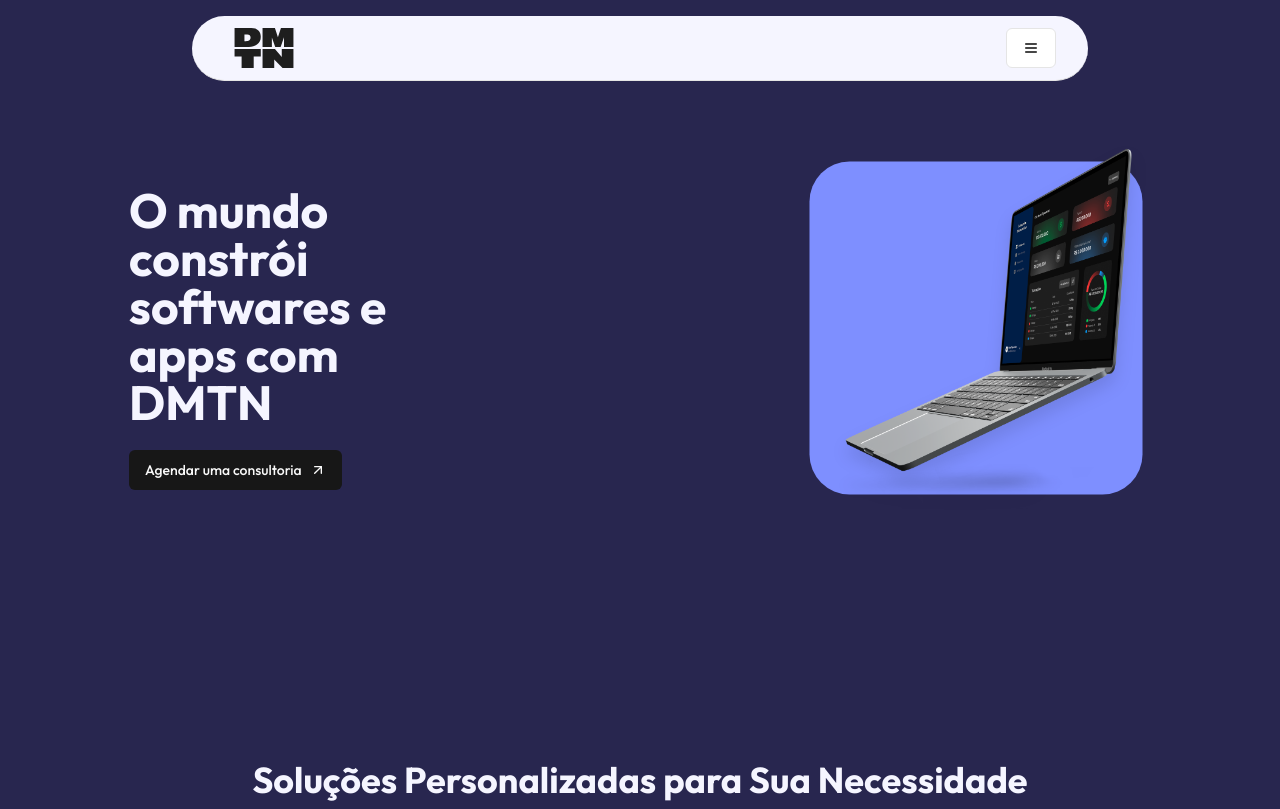
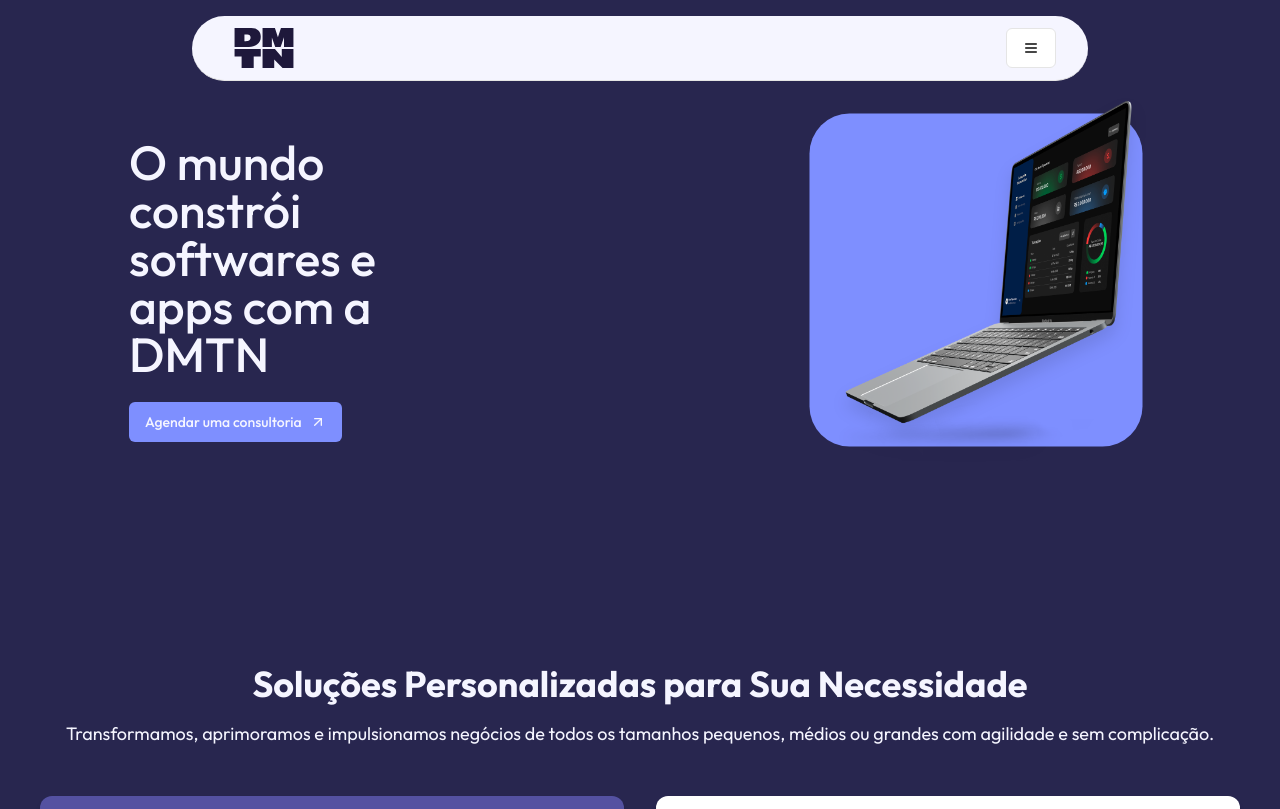
Before and after one commit to ryanfigueredo/dmtn, a Next.js app: page /lading-page in a window 1280 px wide. Shown: the top 809 px of the page. Built offline with nearby package versions, Linux system fonts and the light colour scheme.

Commit message:
Update button styles, enhance header layout, and update links to WhatsApp for service inquiries

```diff
--- a/app/_components/ui/button.tsx
+++ b/app/_components/ui/button.tsx
@@ -1,21 +1,17 @@
 import * as React from "react";
 import { Slot } from "@radix-ui/react-slot";
 import { cva, type VariantProps } from "class-variance-authority";
-
 import { cn } from "@/app/_lib/utils";
 
 const buttonVariants = cva(
-  "inline-flex items-center justify-center gap-2 whitespace-nowrap rounded-md text-sm font-medium ring-offset-background transition-colors focus-visible:outline-none focus-visible:ring-2 focus-visible:ring-ring focus-visible:ring-offset-2 disabled:pointer-events-none disabled:opacity-50 [&_svg]:pointer-events-none [&_svg]:size-4 [&_svg]:shrink-0",
+  "inline-flex items-center justify-center gap-2 whitespace-nowrap rounded-md text-sm font-medium ring-offset-background transition-colors focus-visible:outline-none focus-visible:ring-2 focus-visible:ring-ring focus-visible:ring-offset-2 disabled:pointer-events-none disabled:opacity-50 [&_svg]:pointer-events-none [&_svg]:size-4 [&_svg]:shrink-0 font-outfit", // Adicionado font-outfit aqui
   {
     variants: {
       variant: {
-        default: "bg-primary text-primary-foreground hover:bg-primary/90",
-        destructive:
-          "bg-destructive text-destructive-foreground hover:bg-destructive/90",
-        outline:
-          "border border-input bg-background hover:bg-accent hover:text-accent-foreground",
-        secondary:
-          "bg-secondary text-secondary-foreground hover:bg-secondary/80",
+        default: "bg-[#7E8FFF] text-[#F5F5FF] hover:bg-[#7E8FFF]/90", // Cores personalizadas
+        destructive: "bg-destructive text-destructive-foreground hover:bg-destructive/90",
+        outline: "border border-input bg-background hover:bg-accent hover:text-accent-foreground",
+        secondary: "bg-secondary text-secondary-foreground hover:bg-secondary/80",
         ghost: "hover:bg-accent hover:text-accent-foreground",
         link: "text-primary underline-offset-4 hover:underline",
       },
--- a/app/lading-page/components/header.tsx
+++ b/app/lading-page/components/header.tsx
@@ -1,17 +1,18 @@
-import { Button } from "@/app/_components/ui/button";
 import Image from "next/image";
-import Link from "next/link";
 import CustomSheetHeader from "./sheet-header";
 
 const Header = () => {
   return (
-    <header className="fixed left-0 right-0  mb-2xl  z-50 mx-auto w-[calc(100%-48px)] rounded-full max-w-[70%] border-b  bg-[#F5F5FF]">
-      <div className="flex h-2 items-center justify-between p-6  md:p-8 ">
+    <header className="fixed left-0 right-0 z-50 mx-auto w-[calc(100%-48px)] rounded-full max-w-[70%] border-b bg-[#F5F5FF]">
+      <div className="flex h-2 items-center justify-between p-6 md:p-8">
         <div>
           <Image
             height={30}
             width={50}
-            className="md:h-[40px] md:w-[80px]"
+            className="md:h-[40px] md:w-[80px] filter brightness-0 invert-[10%] sepia-[40%] saturate-[1000%] hue-rotate-[210deg]"
+            style={{
+              filter: 'brightness(0) invert(10%) sepia(40%) saturate(1000%) hue-rotate(210deg)'
+            }}
             src="/dmtn.svg"
             alt="Logo"
           />
--- a/app/lading-page/components/section-header.tsx
+++ b/app/lading-page/components/section-header.tsx
@@ -43,7 +43,7 @@
 
   return (
     <motion.div
-    className="mt-4 py-24 flex flex-col items-center gap-2 p-12 md:flex-row md:items-center md:justify-center md:gap-96"
+    className="mt-4 pt-12 flex flex-col items-center gap-2 p-12 md:flex-row md:items-center md:justify-center md:gap-96"
     variants={containerVariants}
     initial="hidden"
     animate="visible"
@@ -51,10 +51,10 @@
     {/* Texto e botão */}
     <motion.div className="space-y-6 mt-9" variants={itemVariants}>
       <motion.h1
-        className="text-4xl font-bold font-space-grotesk text-[#F5F5FF] md:max-w-72 md:text-5xl"
+        className="text-4xl font-medium font-space-grotesk text-[#F5F5FF] md:max-w-72 md:text-5xl"
         variants={itemVariants}
       >
-        O mundo constrói softwares e apps com DMTN
+        O mundo constrói softwares e apps com a DMTN
       </motion.h1>
 
       <motion.div variants={itemVariants}>
--- a/app/lading-page/components/sheet-header.tsx
+++ b/app/lading-page/components/sheet-header.tsx
@@ -23,10 +23,10 @@
           <SheetTitle>DMTN Digital</SheetTitle>
         </SheetHeader>
         <nav className="flex flex-col gap-4 py-4">
-          <Link href="#consultoria-gratuita">Consultoria Gratuita</Link>
-          <Link href="#solucoes">Soluções</Link>
-          <Link href="#metodologia">Metodologia</Link>
-          <Link href="#produtos">Produtos</Link>
+          <Link href="https://wa.me/5521997624873?text=Olá,%20gostaria%20de%20mais%20informações%20sobre%20os%20serviços%20da%20DMTN%20Digital">Consultoria Gratuita</Link>
+          <Link href="https://wa.me/5521997624873?text=Olá,%20gostaria%20de%20mais%20informações%20sobre%20os%20serviços%20da%20DMTN%20Digital">Soluções</Link>
+          <Link href="https://wa.me/5521997624873?text=Olá,%20gostaria%20de%20mais%20informações%20sobre%20os%20serviços%20da%20DMTN%20Digital">Metodologia</Link>
+          <Link href="https://wa.me/5521997624873?text=Olá,%20gostaria%20de%20mais%20informações%20sobre%20os%20serviços%20da%20DMTN%20Digital">Produtos</Link>
           <Link
             className=""
             target="_blank"
```
